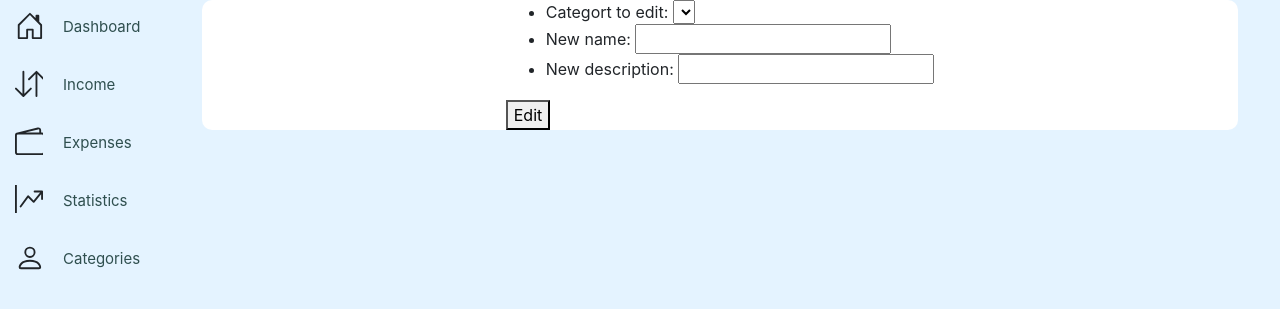
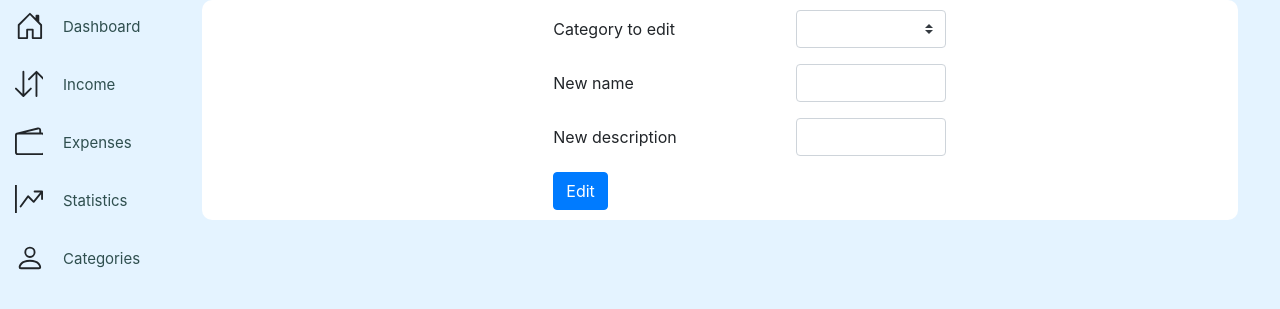
Before and after one commit to bartek412/household_budget, a Django app: page /edit_category/ in a window 1280 px wide. Shown: the part 58-367 px from the top of the page. Run offline with Django 4.2, Linux system fonts and the light colour scheme; lists and menus that the app fills with data are empty.

Commit message:
Updated the front-end of the edit_category template

```diff
--- a/budget_app/templates/budget_app/add_category.html
+++ b/budget_app/templates/budget_app/add_category.html
@@ -23,7 +23,6 @@
             <div class = "col-sm-4"></div>
             <div class="col-sm-6">
                 <select name = 'budget_id' id = 'budget_id' style = "width: 150px;" class = "custom-select">
-
                     {% for i in budgets %}
                         <option value='{{ i.id }}'>{{ i.name }}</option>
                     {% endfor %}
@@ -41,7 +40,7 @@
                     </select>
                 </div>
         </div>
-        <button class = "btn btn-primary" type="submit" name = "category_added" value = "category_added">Add category</button>
+        <button class = "btn btn-primary justify-content-center" type="submit" name = "category_added" value = "category_added">Add category</button>
     </form>
 </div>
 {% endblock %}
--- a/budget_app/templates/budget_app/edit_category.html
+++ b/budget_app/templates/budget_app/edit_category.html
@@ -1,24 +1,36 @@
 {% extends base_path %}
 
 {% block content %}
+<div style = "padding: 10px 10px 10px 10px;">
     <form method = "post" action="#">
     {% csrf_token %}
-    <ul>
-        <li>
-            Categort to edit:
-            <select name = 'category'>
+
+            <div class = "form-group row" >
+                <label class = "col-sm-6 col-form-label" >Category to edit</label>
+                <div class = "col-sm-2"></div>
+                <div class="col-sm-4">
+                    <select name = 'category' style = "width: 150px;" class = "custom-select">
                         {% for i in categories %}
                             <option value = {{i.id}}>{{i.name}} </option>
                         {% endfor %}
                     </select>
-        </li>
-        <li>
-            New name: <input type = "text" name = "name">
-        </li>
-        <li>
-            New description: <input type = "text" name = "description">
-        </li>
-    </ul>
-    <button type="submit" class = "success">Edit</button>
+                </div>
+            </div>
+            <div class = "form-group row" >
+                <label class = "col-sm-6 col-form-label" >New name</label>
+                <div class = "col-sm-2"></div>
+                <div class="col-sm-4">
+                    <input type = "text" name = "name" style = "width: 150px;" class = "form-control">
+                </div>
+            </div>
+            <div class = "form-group row" >
+                <label class = "col-sm-6 col-form-label" >New description</label>
+                <div class = "col-sm-2"></div>
+                <div class="col-sm-4">
+                    <input type = "text" name = "description" style = "width: 150px;" class = "form-control">
+                </div>
+            </div>
+        <button type="submit" class = "btn btn-primary justify-content-center">Edit</button>
     </form>
+</div>
 {% endblock %}
```
Lines whose indentation alone changed are shown as unchanged.
